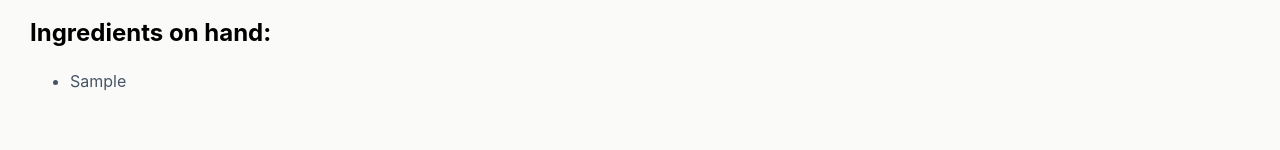
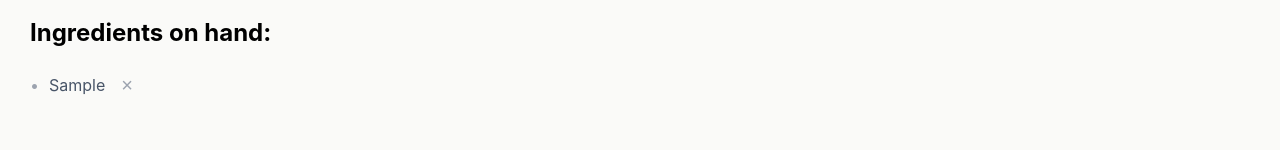
Before and after one commit to limhaowei/AI-Generated-Recipes, a React (Vite) app: page / in a window 1280 px wide. Both pictures are taken after typing "Sample" into the empty fields and a click on the button "Add Ingredient". Shown: the part 150-300 px from the top of the page. Built offline with nearby package versions, Linux system fonts and the light colour scheme; no server answers.

Commit message:
allow user to remove ingredients

```diff
--- a/src/components/IngredientsList.tsx
+++ b/src/components/IngredientsList.tsx
@@ -3,12 +3,23 @@ import React from "react";
 interface IngredientsListProps {
     ingredients: string[];
     showRecipe: () => void;
+    removeIngredient: (ingredient: string) => void;
     ref: React.RefObject<HTMLDivElement | null>;
 }
 
 export default function IngredientsList(props: IngredientsListProps) {
     const ingredientsListItems = props.ingredients.map(ingredient => (
-        <li key={ingredient}>{ingredient}</li>
+        <li key={ingredient}>
+            <span>{ingredient}</span>
+            <button
+                type="button"
+                className="remove-ingredient-btn"
+                onClick={() => props.removeIngredient(ingredient)}
+                aria-label={`Remove ${ingredient}`}
+            >
+                ×
+            </button>
+        </li>
     ))
 
     return (
--- a/src/components/Main.tsx
+++ b/src/components/Main.tsx
@@ -134,9 +134,20 @@ export default function Main() {
         setSimilarWarning(null)
     }
 
+    function removeIngredient(ingredient: string) {
+        setIngredients(prev => prev.filter(item => item !== ingredient))
+    }
+
     function displaySection() {
         return (
-            ingredients.length > 0 && <IngredientsList ref={recipeSection} ingredients={ingredients} showRecipe={showRecipe} />
+            ingredients.length > 0 && (
+                <IngredientsList
+                    ref={recipeSection}
+                    ingredients={ingredients}
+                    showRecipe={showRecipe}
+                    removeIngredient={removeIngredient}
+                />
+            )
         )
     }
 
--- a/src/index.css
+++ b/src/index.css
@@ -65,11 +65,39 @@ main {
 
 ul.ingredients-list {
     margin-bottom: 48px;
+    list-style: none;
+    padding-left: 0;
 }
 
 ul.ingredients-list > li {
     color: #475467;
     line-height: 28px;
+    display: flex;
+    align-items: center;
+    gap: 10px;
+    padding: 4px 0;
+}
+
+ul.ingredients-list > li::before {
+    content: "•";
+    color: #9CA3AF;
+}
+
+.remove-ingredient-btn {
+    background: none;
+    border: none;
+    color: #9CA3AF;
+    font-size: 1.25rem;
+    cursor: pointer;
+    padding: 0 6px;
+    line-height: 1;
+    border-radius: 4px;
+    transition: color 0.15s, background-color 0.15s;
+}
+
+.remove-ingredient-btn:hover {
+    color: #DC2626;
+    background-color: #FEE2E2;
 }
 
 .get-recipe-container {
```
